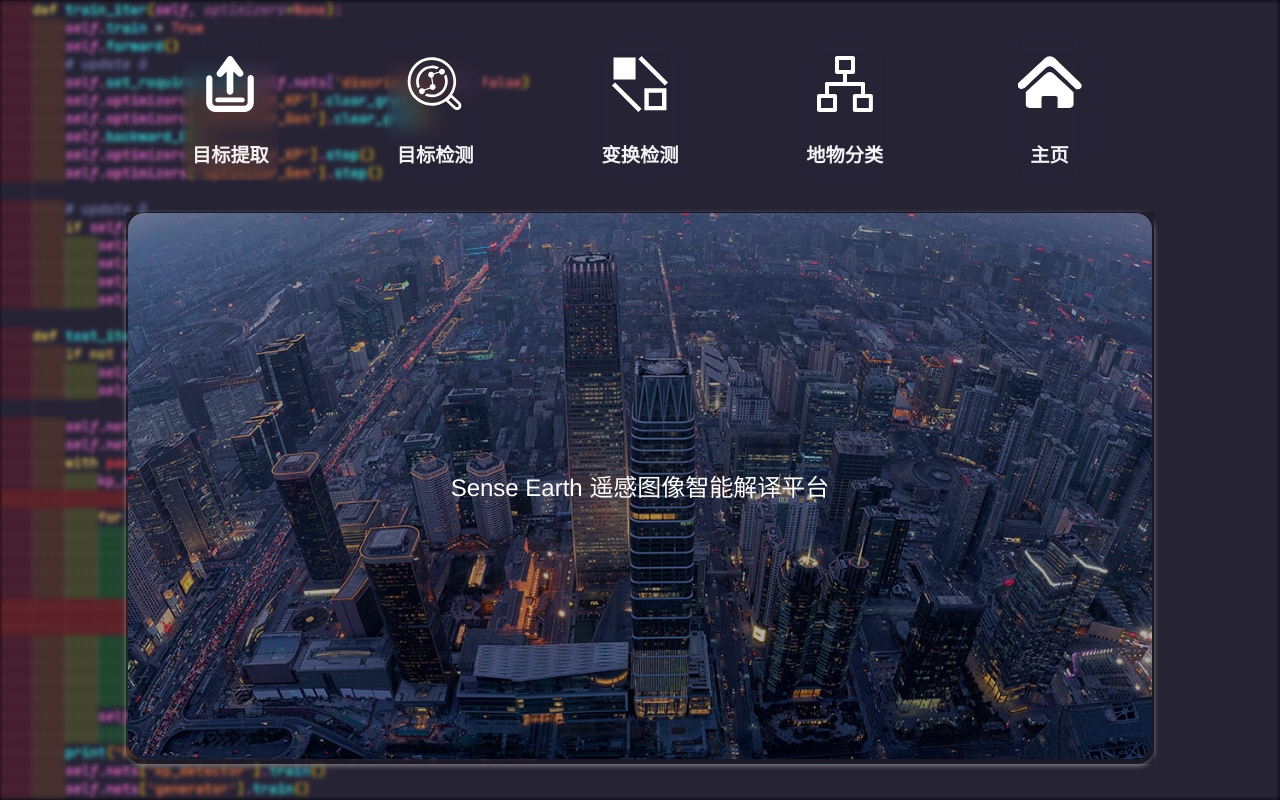
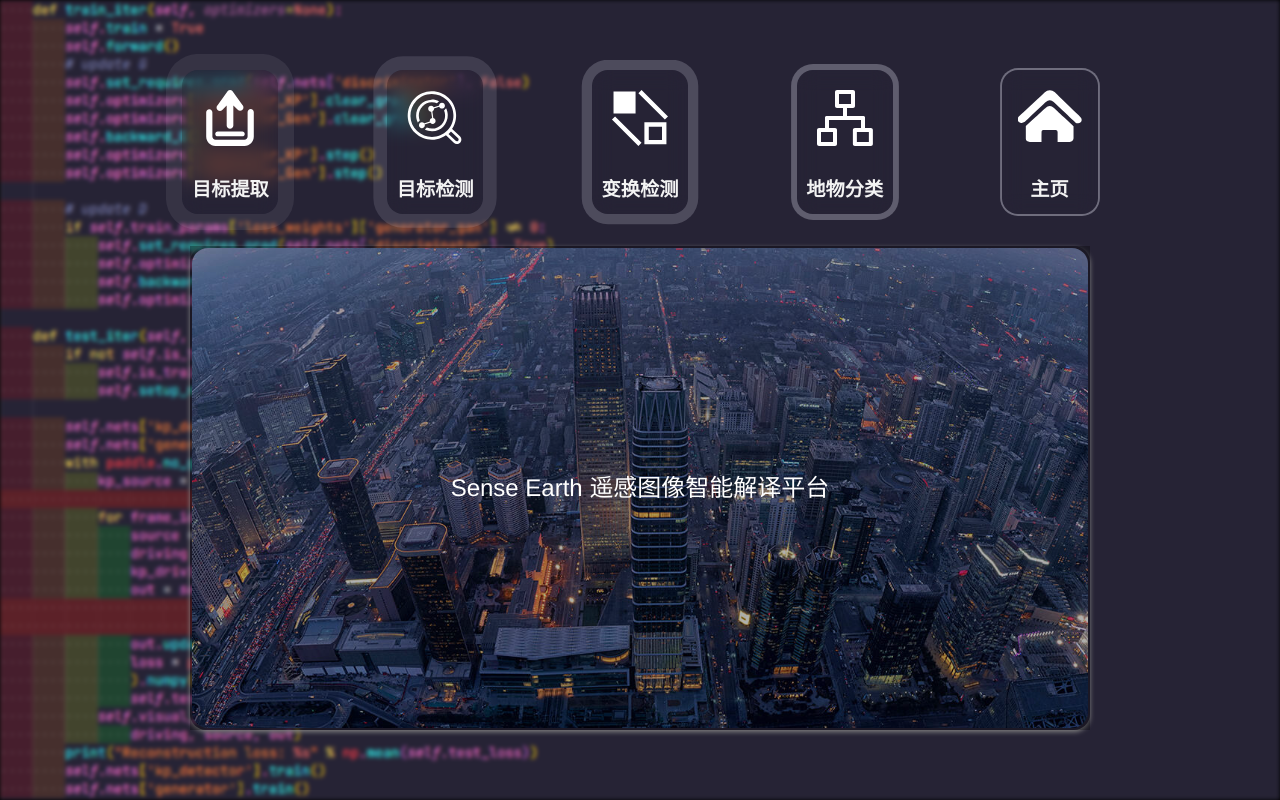
Before and after one commit to Steven-nagisa-Y/image-process-vue-mdui, a Vue app: page / in a window 1280 px wide. Built offline with nearby package versions, Linux system fonts and the light colour scheme.

Commit message:
[fix] 修复某些屏幕尺寸下高度问题

```diff
--- a/src/views/index/index.vue
+++ b/src/views/index/index.vue
@@ -42,7 +42,7 @@ function handleTap(ID) {
   <div class="menu-container">
     <div class="menu">
       <div
-        class="box mdui-ripple"
+        class="box mdui-ripple anime"
         v-for="(v, k, i) in FuncName"
         :key="k"
         :style="{ 'animation-delay': style['animation-delay'] * i + 's' }"
@@ -94,9 +94,9 @@ function handleTap(ID) {
   filter: blur(2px);
 }
 
-@media screen and (width < 375) {
-  .menu-container {
-    overflow-y: scroll;
+@media screen and (width < 600) {
+  .menu {
+    overflow-x: scroll;
   }
 }
 
@@ -112,6 +112,7 @@ function handleTap(ID) {
   background-color: rgba(100, 100, 100, 0.6);
   backdrop-filter: blur(1px); */
   width: 80%;
+  min-width: 30rem;
   display: flex;
   flex-direction: row;
   justify-content: space-around;
@@ -162,7 +163,8 @@ function handleTap(ID) {
 
 .img-hover {
   position: relative;
-  width: 80%;
+  width: 70%;
+  max-height: 60%;
   margin: 1rem;
   border-radius: 1rem;
   box-shadow: 0px 2px 5px grey;
@@ -175,6 +177,7 @@ function handleTap(ID) {
   top: 0;
   left: 0;
   width: 100%;
+  height: 100%;
   border-radius: 1rem;
 }
 
@@ -192,5 +195,6 @@ function handleTap(ID) {
   align-items: center;
   justify-content: center;
   background: rgba(0, 0, 0, 0.3);
+  overflow: hidden;
 }
 </style>
```
